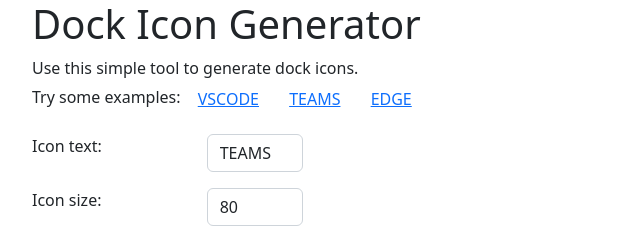
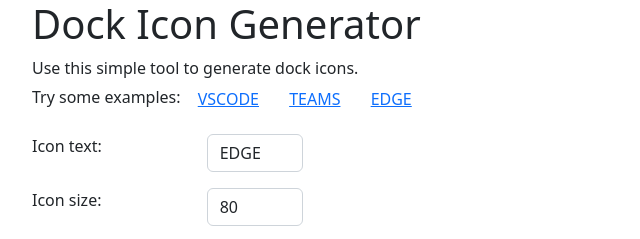
Before and after one commit to pamelafox/icon-writer-website, a plain HTML site: page index.html in a window 1280 px wide. Both pictures are taken after a click on the button "EDGE". Shown: the top 239 px of the page, 50-690 px from the left. Drawn offline with nearby package versions, Linux system fonts and the light colour scheme.

Commit message:
Fix edge preset

```diff
--- a/index.html
+++ b/index.html
@@ -87,7 +87,7 @@
     presetValues("TEAMS", "#5F5BCC", "#ffffff");
 });
 document.getElementById("exampleBtnEDGE").addEventListener('click', (evt) => {
-    presetValues("TEAMS", "#2DF88D", "#0242A2");
+    presetValues("EDGE", "#2DF88D", "#0242A2");
 });
 </script>
 
```
